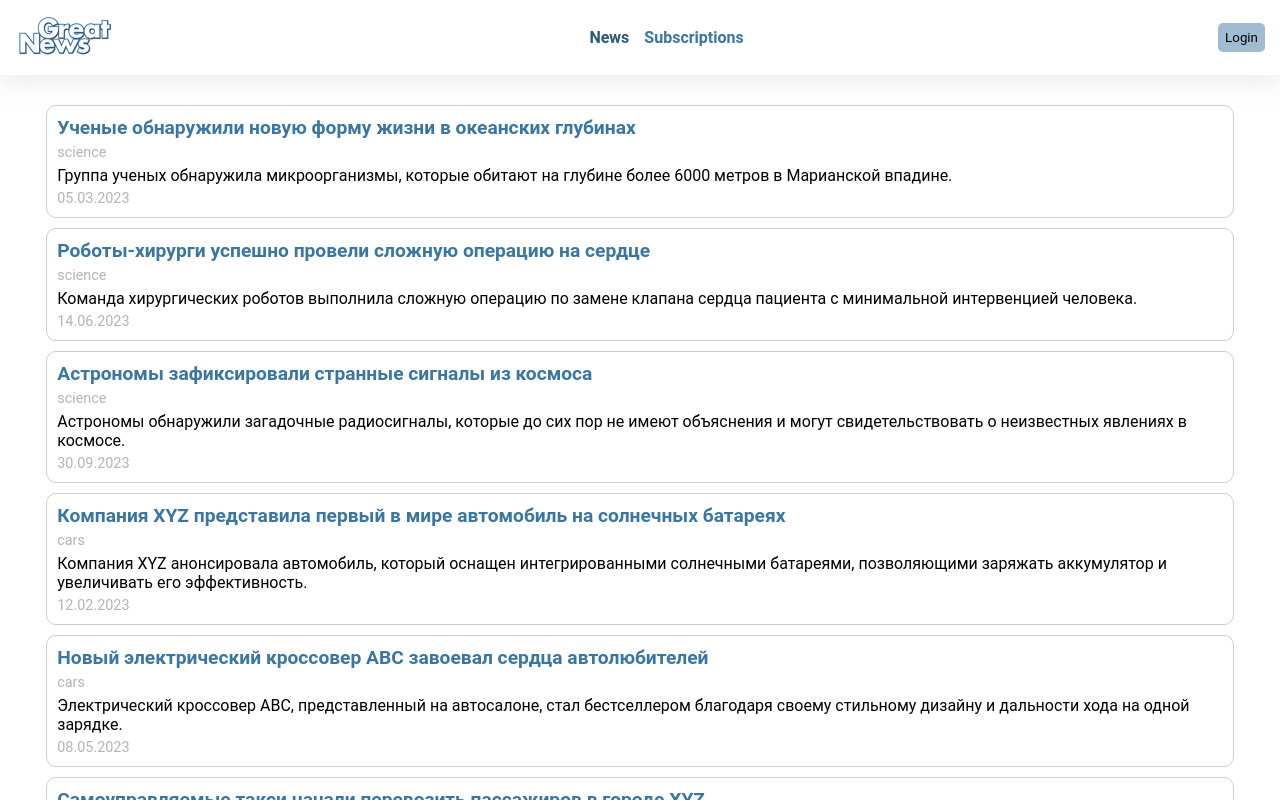
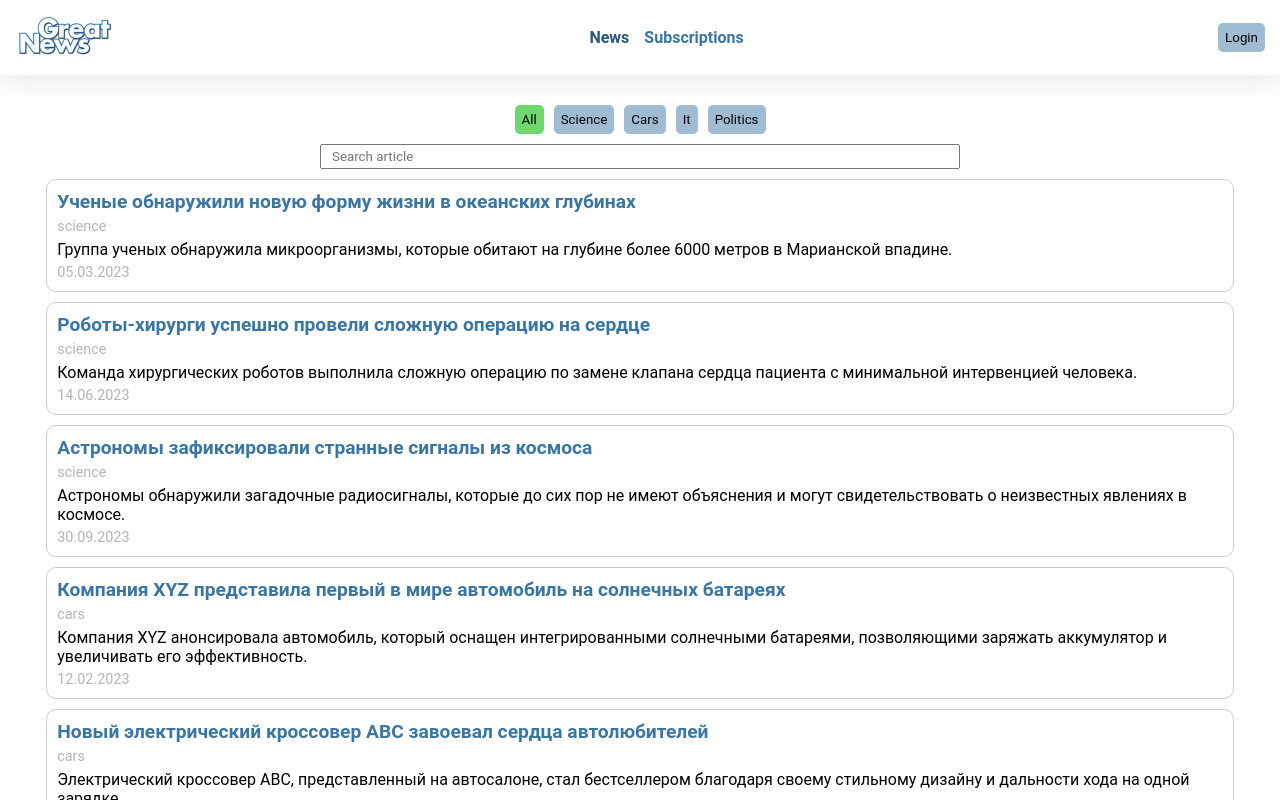
Before and after one commit to Al1erEgo/docusketch-angular-news, an Angular app: page /news in a window 1280 px wide. Built offline with nearby package versions, Linux system fonts and the light colour scheme; data requests are answered from the project's data file.

Commit message:
feat: implement categories buttons and search field with debounce to filter news

```diff
--- a/src/app/auth/components/auth/auth.component.scss
+++ b/src/app/auth/components/auth/auth.component.scss
@@ -43,27 +43,6 @@
       .inputError {
         background-color: #fdcbcb;
       }
-
-      button {
-        background-color: #9fbcd3;
-        color: black;
-        border: none;
-        border-radius: 5px;
-        padding: 5px;
-
-        &:hover {
-          background-color: #7fb0cc;
-        }
-
-        &:active {
-          background-color: #1388c9;
-        }
-
-        &:disabled {
-          opacity: 50%;
-          background-color: #7fb0cc;
-        }
-      }
     }
 
     .link {
--- a/src/app/news/components/news/news.component.html
+++ b/src/app/news/components/news/news.component.html
@@ -1,3 +1,17 @@
 <div class="news-container">
-  <app-article-preview *ngFor="let article of news" [article]="article"></app-article-preview>
+  <nav>
+    <button
+      [class.active]="currentCategory === category"
+      *ngFor="let category of categories"
+      (click)="changeCategory(category)">
+      {{ category }}
+    </button>
+  </nav>
+  <form [formGroup]="filterForm">
+    <input type="text" formControlName="title" placeholder="Search article" />
+  </form>
+
+  <app-article-preview
+    *ngFor="let article of newsToRender | searchPipe: (debouncedControl$ | async)"
+    [article]="article"></app-article-preview>
 </div>
--- a/src/app/news/components/news/news.component.scss
+++ b/src/app/news/components/news/news.component.scss
@@ -5,4 +5,19 @@
   gap: 10px;
   padding: 15px;
   align-items: center;
+
+  input {
+    height: 25px;
+    width: 50vw;
+    padding-left: 10px;
+  }
+
+  nav {
+    display: flex;
+    gap: 10px;
+  }
+
+  .active {
+    background-color: #6ed76e;
+  }
 }
--- a/src/app/news/components/news/news.component.ts
+++ b/src/app/news/components/news/news.component.ts
@@ -1,9 +1,8 @@
 import { Component, OnDestroy } from '@angular/core'
 import { NewsService } from '../../services/news.service'
 import { Article } from '../../interfaces/news.interfaces'
-import { Subject, takeUntil } from 'rxjs'
-
-//TODO отсортировать по дате для отрисовки
+import { debounceTime, startWith, Subject, takeUntil } from 'rxjs'
+import { FormBuilder } from '@angular/forms'
 
 @Component({
   selector: 'app-news',
@@ -12,14 +11,35 @@ import { Subject, takeUntil } from 'rxjs'
 })
 export class NewsComponent implements OnDestroy {
   news: Article[] = []
+  newsToRender: Article[] = []
+  categories: string[] = []
+  currentCategory: string = 'All'
   destroy$ = new Subject<void>()
 
-  constructor(private readonly newsService: NewsService) {
+  filterForm = this.formBuilder.group({ title: [''] })
+  debouncedControl$ = this.filterForm.controls.title.valueChanges.pipe(
+    startWith(''),
+    debounceTime(500)
+  )
+
+  constructor(
+    private readonly newsService: NewsService,
+    private formBuilder: FormBuilder
+  ) {
     this.newsService
       .getNews()
       .pipe(takeUntil(this.destroy$))
       .subscribe(articles => {
         this.news = articles
+        this.newsToRender = articles
+        this.categories = [
+          'All',
+          ...new Set(
+            articles.map(
+              article => `${article.category[0].toUpperCase()}${article.category.slice(1)}`
+            )
+          ).values(),
+        ]
       })
   }
 
@@ -27,4 +47,14 @@ export class NewsComponent implements OnDestroy {
     this.destroy$.next()
     this.destroy$.complete()
   }
+
+  changeCategory(newCategory: string) {
+    this.currentCategory = newCategory
+    this.newsToRender = this.filterByCategory(newCategory)
+  }
+
+  filterByCategory(newCategory: string) {
+    if (newCategory === 'All') return this.news
+    return this.news.filter(article => article.category === this.currentCategory.toLowerCase())
+  }
 }
--- a/src/app/news/news.module.ts
+++ b/src/app/news/news.module.ts
@@ -5,10 +5,12 @@ import { NewsRoutingModule } from './news-routing.module'
 import { CreateArticleComponent } from './components/create-article/create-article.component'
 import { NewsService } from './services/news.service'
 import { ArticlePreviewComponent } from './components/article-preview/article-preview.component'
+import { ReactiveFormsModule } from '@angular/forms'
+import { SearchPipe } from './pipes/search.pipe'
 
 @NgModule({
-  declarations: [NewsComponent, CreateArticleComponent, ArticlePreviewComponent],
-  imports: [CommonModule, NewsRoutingModule],
+  declarations: [NewsComponent, CreateArticleComponent, ArticlePreviewComponent, SearchPipe],
+  imports: [CommonModule, NewsRoutingModule, ReactiveFormsModule],
   providers: [NewsService],
 })
 export class NewsModule {}
--- /dev/null
+++ b/src/app/news/pipes/search.pipe.ts
@@ -0,0 +1,14 @@
+import { Pipe, PipeTransform } from '@angular/core'
+import { Article } from '../interfaces/news.interfaces'
+
+@Pipe({
+  name: 'searchPipe',
+})
+export class SearchPipe implements PipeTransform {
+  transform(news: Article[], inputValue: string | null): Article[] {
+    if (inputValue) {
+      return news.filter(article => article.title.toLowerCase().includes(inputValue.toLowerCase()))
+    }
+    return news
+  }
+}
--- a/src/app/shared/components/header/header.component.scss
+++ b/src/app/shared/components/header/header.component.scss
@@ -20,20 +20,5 @@
     align-items: center;
     gap: 20px;
 
-    button {
-      background-color: #9fbcd3;
-      color: black;
-      border: none;
-      border-radius: 5px;
-      padding: 7px;
-
-      &:hover {
-        background-color: #7fb0cc;
-      }
-
-      &:active {
-        background-color: #1388c9;
-      }
-    }
   }
 }
--- a/src/app/shared/shared.module.ts
+++ b/src/app/shared/shared.module.ts
@@ -10,6 +10,6 @@ import { NotificationComponent } from './components/notification/notification.co
   declarations: [Page404Component, HeaderComponent, NotificationComponent, SubscriptionsComponent],
   imports: [CommonModule, NgOptimizedImage, RouterLink, RouterLinkActive],
   providers: [],
-  exports: [HeaderComponent, NotificationComponent],
+  exports: [HeaderComponent, NotificationComponent, SubscriptionsComponent],
 })
 export class SharedModule {}
--- a/src/styles.scss
+++ b/src/styles.scss
@@ -27,4 +27,25 @@ html {
       color: #63a6e0;
     }
   }
+
+  button {
+    background-color: #9fbcd3;
+    color: black;
+    border: none;
+    border-radius: 5px;
+    padding: 7px;
+
+    &:hover {
+      background-color: #7fb0cc;
+    }
+
+    &:active {
+      background-color: #1388c9;
+    }
+
+    &:disabled {
+      opacity: 50%;
+      background-color: #7fb0cc;
+    }
+  }
 }
```
